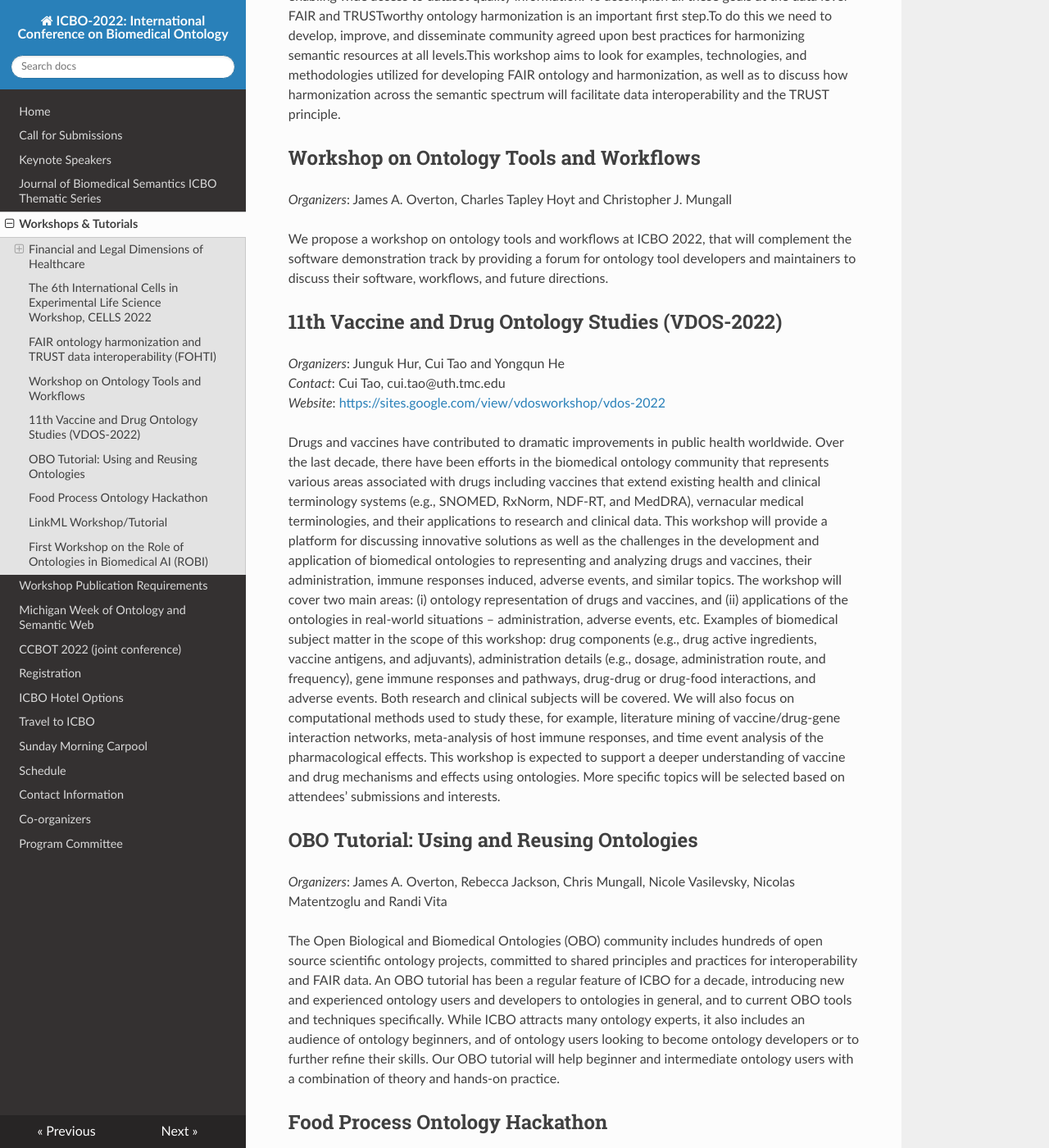
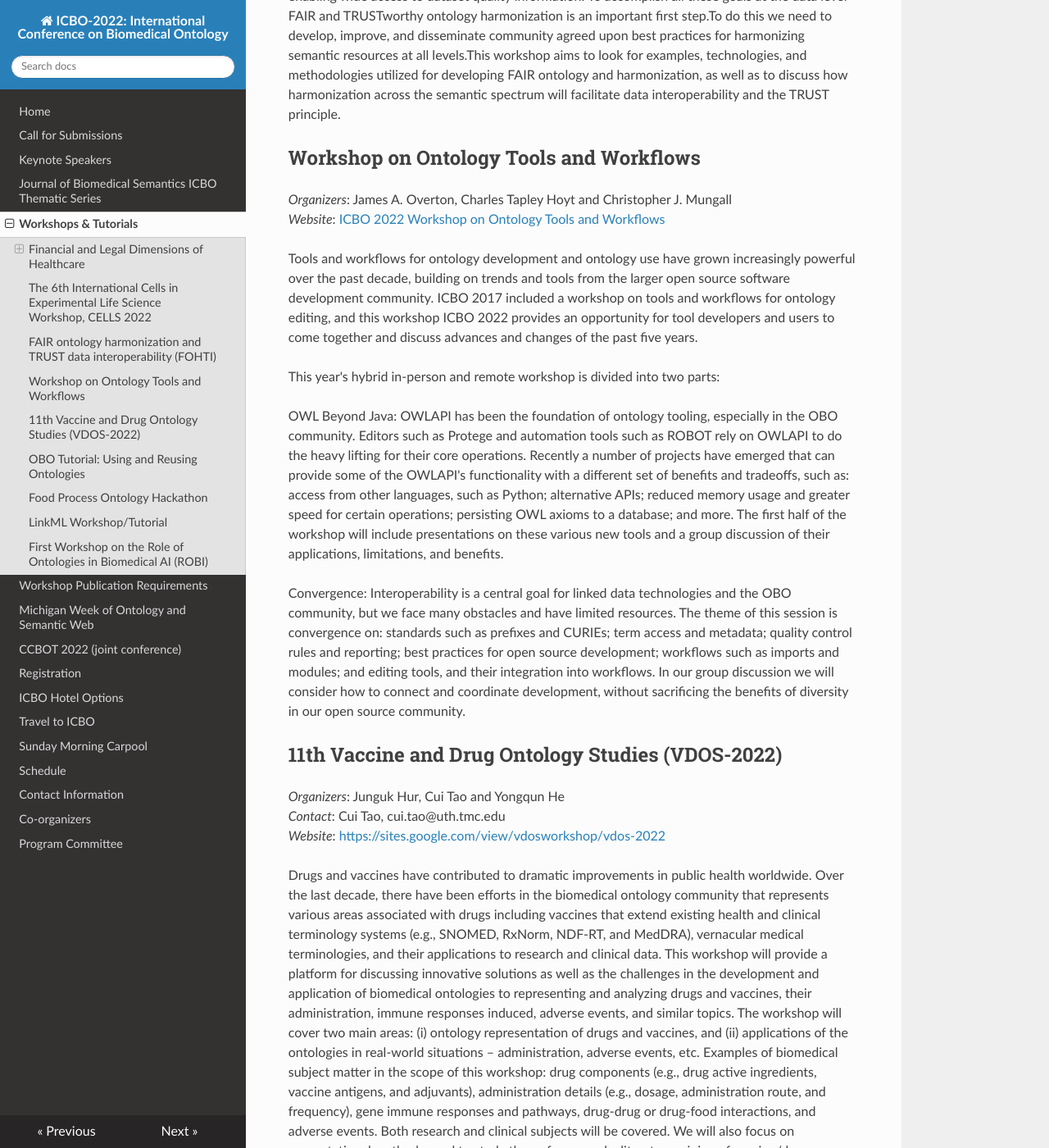
Before and after one commit to johnbeve/BFO-Organization, an MkDocs documentation site: the page built from docs/workshops-and-tutorials.md, in a window 1280 px wide and 1400 px high, scrolled down 2456 px. Shown: the whole window at 82% size. Built offline with MkDocs 1.6.1, drawn with Linux system fonts in a browser that asks for light colours; nearby versions of some CDN libraries.

Commit message:
Update workshops-and-tutorials.md

```diff
--- a/docs/workshops-and-tutorials.md
+++ b/docs/workshops-and-tutorials.md
@@ -45,9 +45,16 @@
 
 
 ## Workshop on Ontology Tools and Workflows
-*Organizers*: James A. Overton, Charles Tapley Hoyt and Christopher J. Mungall
+*Organizers*: James A. Overton, Charles Tapley Hoyt and Christopher J. Mungall<br>
+*Website*: [ICBO 2022 Workshop on Ontology Tools and Workflows](https://docs.google.com/document/d/1zswfYOVI7YI46lg5kOuig5tAFOLnkC1d-rWYQHCC9SA/edit#)
 
-We propose a workshop on ontology tools and workflows at ICBO 2022, that will complement the software demonstration track by providing a forum for ontology tool developers and maintainers to discuss their software, workflows, and future directions.
+Tools and workflows for ontology development and ontology use have grown increasingly powerful over the past decade, building on trends and tools from the larger open source software development community. ICBO 2017 included a workshop on tools and workflows for ontology editing, and this workshop ICBO 2022 provides an opportunity for tool developers and users to come together and discuss advances and changes of the past five years.
+
+This year's hybrid in-person and remote workshop is divided into two parts:
+
+OWL Beyond Java: OWLAPI has been the foundation of ontology tooling, especially in the OBO community. Editors such as Protege and automation tools such as ROBOT rely on OWLAPI to do the heavy lifting for their core operations. Recently a number of projects have emerged that can provide some of the OWLAPI's functionality with a different set of benefits and tradeoffs, such as: access from other languages, such as Python; alternative APIs; reduced memory usage and greater speed for certain operations; persisting OWL axioms to a database; and more. The first half of the workshop will include presentations on these various new tools and a group discussion of their applications, limitations, and benefits.
+
+Convergence: Interoperability is a central goal for linked data technologies and the OBO community, but we face many obstacles and have limited resources. The theme of this session is convergence on: standards such as prefixes and CURIEs; term access and metadata; quality control rules and reporting; best practices for open source development; workflows such as imports and modules; and editing tools, and their integration into workflows. In our group discussion we will consider how to connect and coordinate development, without sacrificing the benefits of diversity in our open source community.
 
 ## 11th Vaccine and Drug Ontology Studies (VDOS-2022)
 *Organizers*: Junguk Hur, Cui Tao and Yongqun He
```
